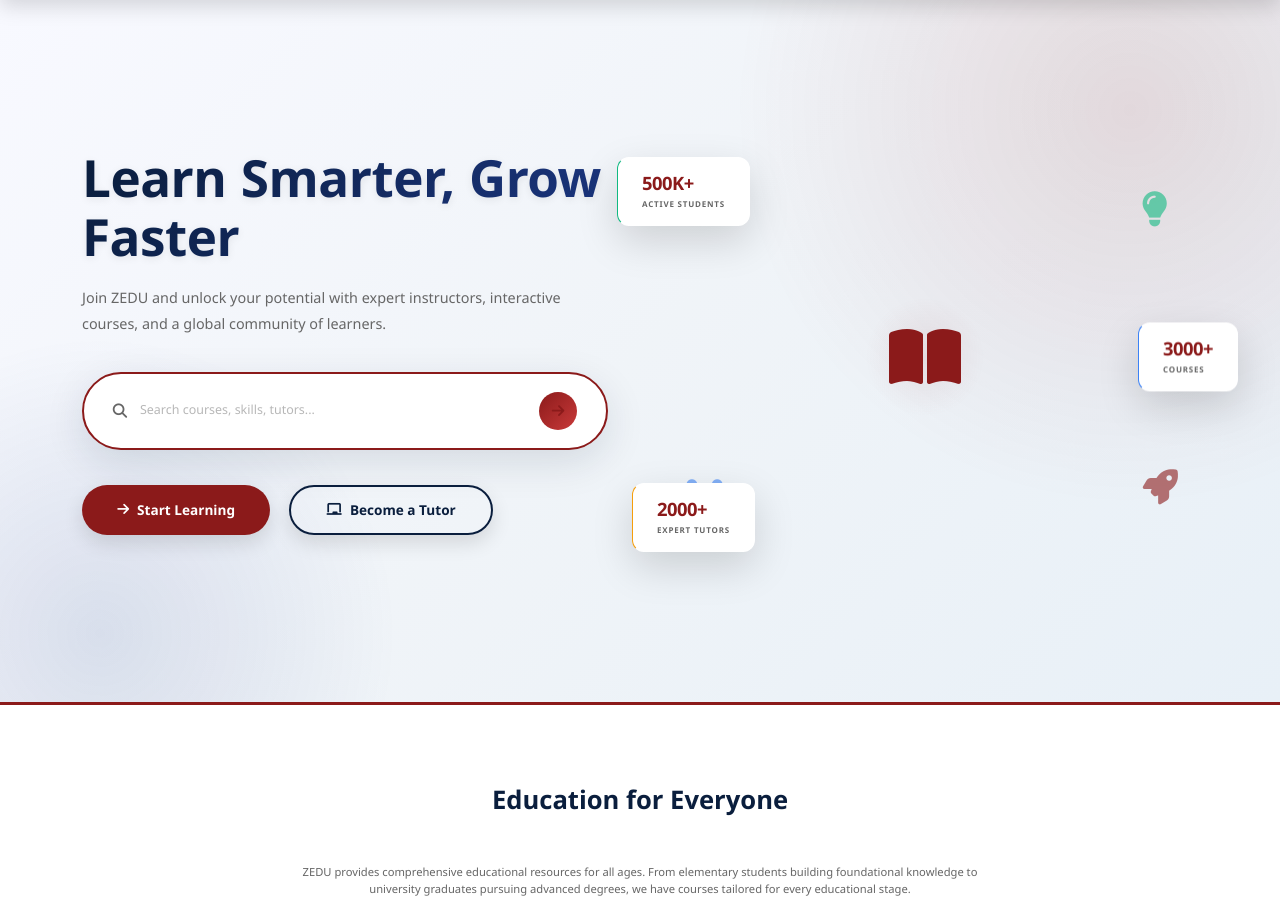
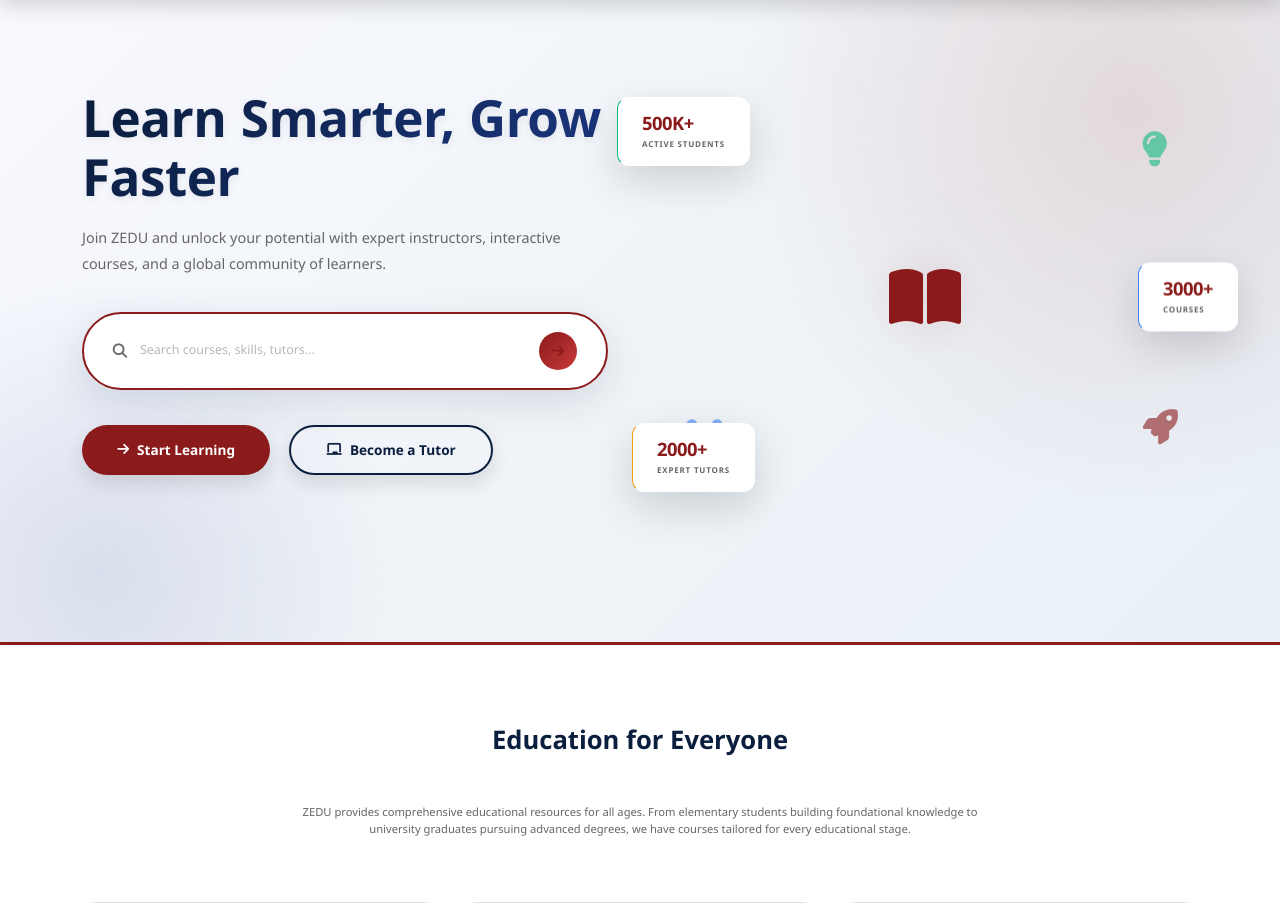
Before and after one commit to TKay25/ZEDU, a Flask app: page / in a window 1280 px wide. Shown: the part 65-968 px from the top of the page. Run offline with Flask 3, Linux system fonts and the light colour scheme; some libraries are stand-ins or nearby versions.

Commit message:
Update index.html

```diff
--- a/templates/index.html
+++ b/templates/index.html
@@ -394,7 +394,7 @@
         /* Hero Section */
         .hero {
             background: linear-gradient(135deg, #f8f9ff 0%, #f0f4f8 50%, #e8f0f7 100%);
-            padding: 100px 0 120px;
+            padding: 40px 0 120px;
             position: relative;
             overflow: hidden;
             color: var(--text-dark);
```
